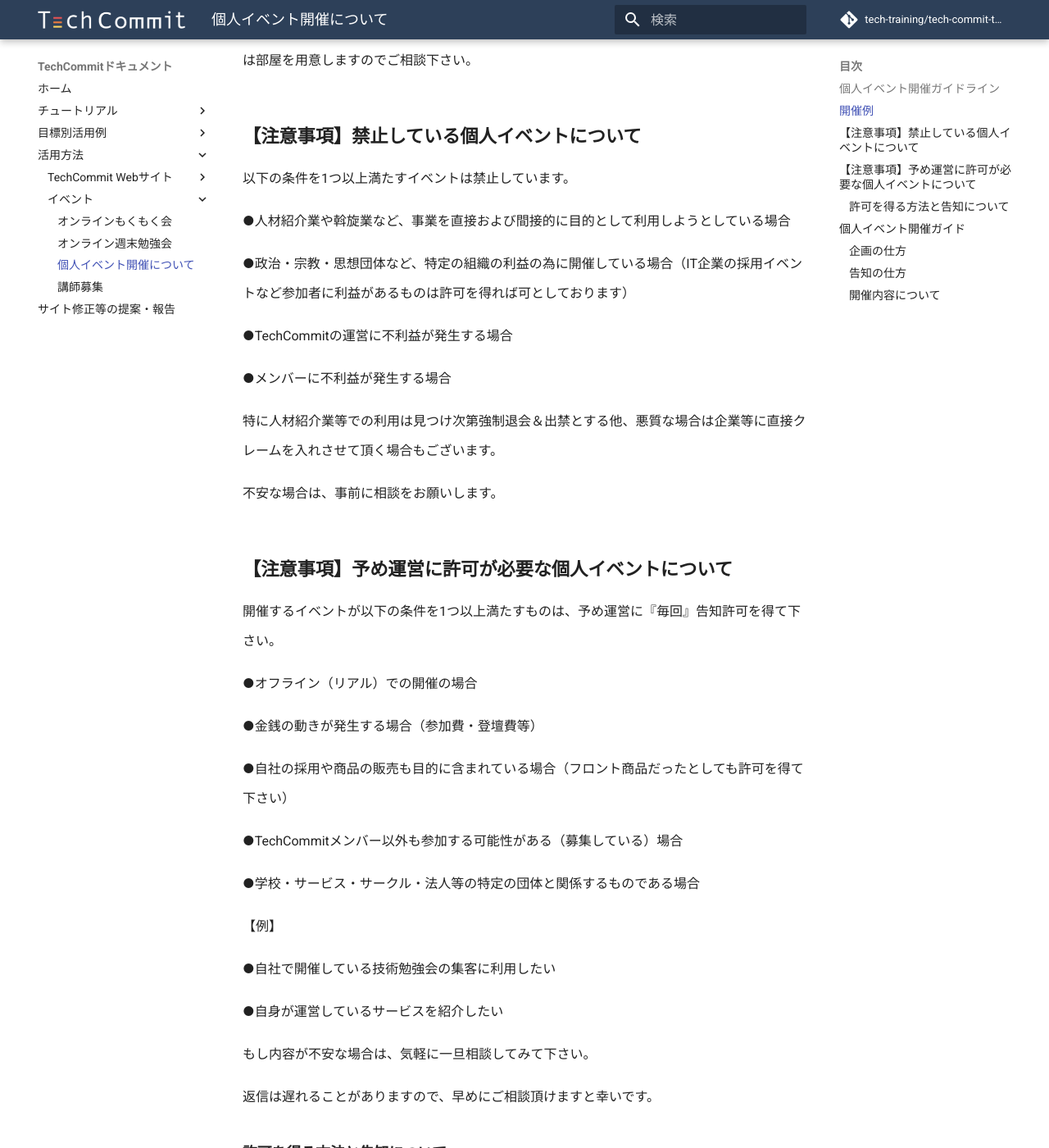
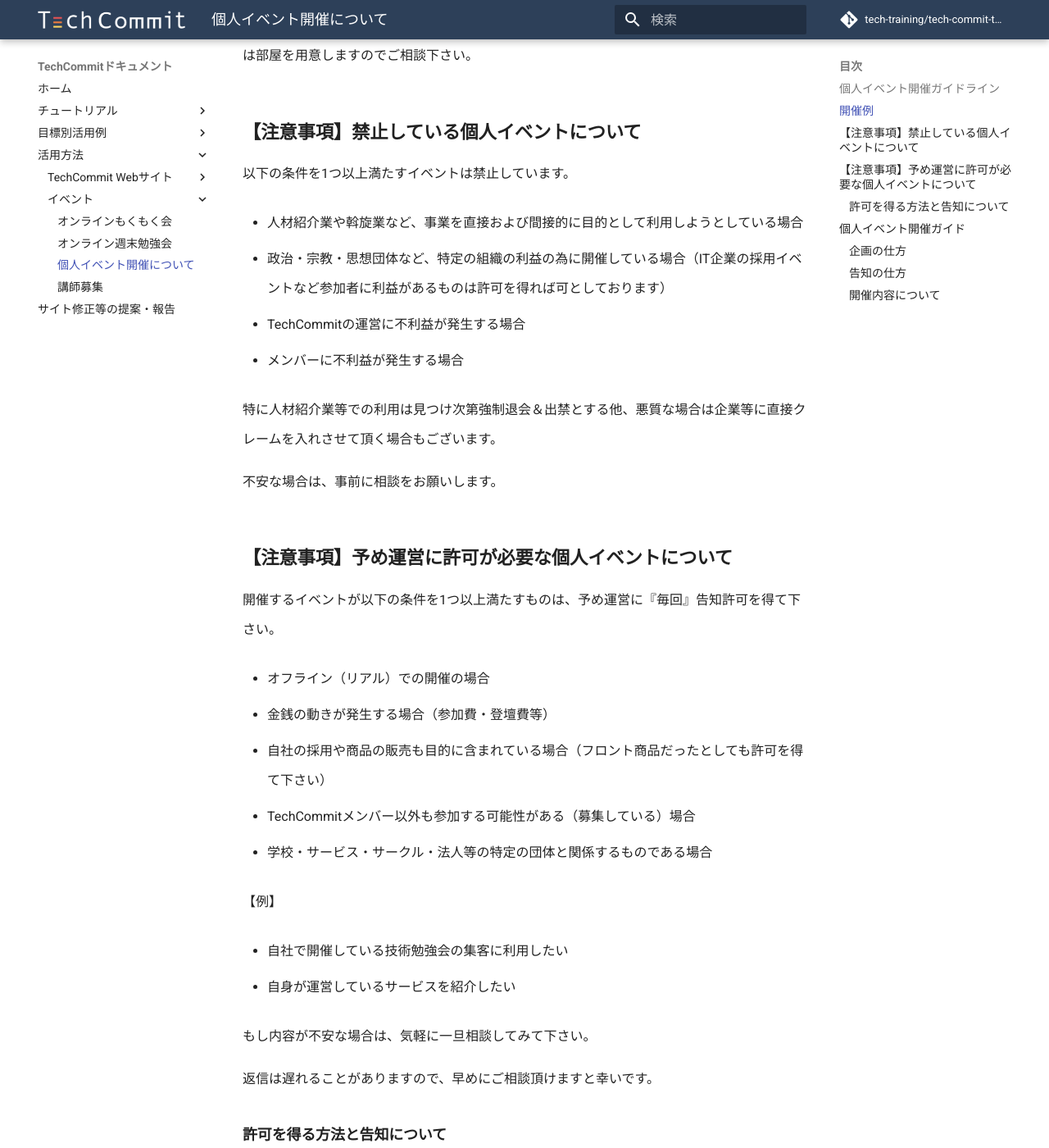
Before and after one commit to tech-training/tech-commit-doc, an MkDocs documentation site: the page built from docs/personal-event.md, in a window 1280 px wide and 1400 px high, scrolled down 821 px. Shown: the whole window at 82% size. Built offline with MkDocs 1.6.1 and Material for MkDocs 9.7.7, drawn with Linux system fonts in a browser that asks for light colours; comment, search, counter and statistics services are not loaded; some of the changed text lies outside the part shown.

Commit message:
7/8個人イベント開催のドキュメントの●をMarkdownのリスト表示に全て変更

```diff
--- a/docs/personal-event.md
+++ b/docs/personal-event.md
@@ -10,13 +10,13 @@
 
 - 輪読会（書籍は自分が読みたいもの）
 
-●意見交換会
+-  意見交換会
 
-●アイディアソン（皆でテーマに即したサービスやアプリのアイディアを考える会）
+- アイディアソン（皆でテーマに即したサービスやアプリのアイディアを考える会）
 
-●交流会・飲み会
+- 交流会・飲み会
 
-●趣味会（例：オンラインボードゲーム会）
+- 趣味会（例：オンラインボードゲーム会）
 
 自分でもやってみたいなと思うものがあれば、是非積極的に関わって頂けたら幸いです。
 
@@ -26,13 +26,13 @@
 
 以下の条件を1つ以上満たすイベントは禁止しています。
 
-●人材紹介業や斡旋業など、事業を直接および間接的に目的として利用しようとしている場合
+- 人材紹介業や斡旋業など、事業を直接および間接的に目的として利用しようとしている場合
 
-●政治・宗教・思想団体など、特定の組織の利益の為に開催している場合（IT企業の採用イベントなど参加者に利益があるものは許可を得れば可としております）
+- 政治・宗教・思想団体など、特定の組織の利益の為に開催している場合（IT企業の採用イベントなど参加者に利益があるものは許可を得れば可としております）
 
-●TechCommitの運営に不利益が発生する場合
+- TechCommitの運営に不利益が発生する場合
 
-●メンバーに不利益が発生する場合
+- メンバーに不利益が発生する場合
 
 特に人材紹介業等での利用は見つけ次第強制退会＆出禁とする他、悪質な場合は企業等に直接クレームを入れさせて頂く場合もございます。
 
@@ -42,21 +42,21 @@
 
 開催するイベントが以下の条件を1つ以上満たすものは、予め運営に『毎回』告知許可を得て下さい。
 
-●オフライン（リアル）での開催の場合
+- オフライン（リアル）での開催の場合
 
-●金銭の動きが発生する場合（参加費・登壇費等）
+- 金銭の動きが発生する場合（参加費・登壇費等）
 
-●自社の採用や商品の販売も目的に含まれている場合（フロント商品だったとしても許可を得て下さい）
+- 自社の採用や商品の販売も目的に含まれている場合（フロント商品だったとしても許可を得て下さい）
 
-●TechCommitメンバー以外も参加する可能性がある（募集している）場合
+- TechCommitメンバー以外も参加する可能性がある（募集している）場合
 
-●学校・サービス・サークル・法人等の特定の団体と関係するものである場合
+- 学校・サービス・サークル・法人等の特定の団体と関係するものである場合
 
 【例】
 
-●自社で開催している技術勉強会の集客に利用したい
+- 自社で開催している技術勉強会の集客に利用したい
 
-●自身が運営しているサービスを紹介したい
+- 自身が運営しているサービスを紹介したい
 
 もし内容が不安な場合は、気軽に一旦相談してみて下さい。
 
@@ -92,15 +92,15 @@
 
 なお、内容としては下記のような物を含められるとスムーズです。
 
-●開催日時
+- 開催日時
 
-●開催場所
+- 開催場所
 
-●開催の目的や動機
+- 開催の目的や動機
 
-●参加して欲しい人
+- 参加して欲しい人
 
-●理解度の条件や事前にやってほしいこと
+- 理解度の条件や事前にやってほしいこと
 
 下記の記載例を参考にしてみてください。
 
@@ -112,9 +112,9 @@
 
 今回は以下のような方を対象にやっていければと思っています。
 
-●XXXの技術は使ったことがある人
+- XXXの技術は使ったことがある人
 
-●XXXを今後勉強していきたいと思っている人
+- XXXを今後勉強していきたいと思っている人
 
 是非ご参加よろしくおねがいします！
 
```
